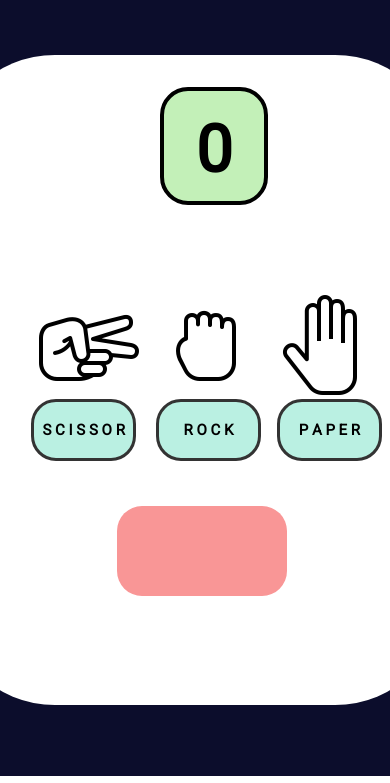
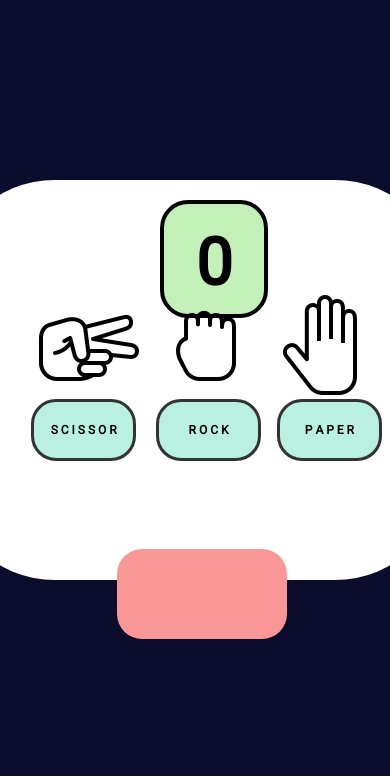
Before and after one commit to AdalObregon/RPS-GAME, a plain HTML site: page index.html in a window 390 px wide. Shown: the top 783 px of the page. Drawn offline with Linux system fonts and the light colour scheme.

Commit message:
Update style.css

```diff
--- a/style/style.css
+++ b/style/style.css
@@ -352,7 +352,7 @@ switch{
         /* bring your own prefixes */
         transform: translate(-50%, -50%);
         width: 500px;
-        height: 650px;
+        height: 400px;
         background: white;
         border-radius: 110px;
     }
@@ -410,7 +410,7 @@ switch{
     .scissors_button--txt{
         color: black;
         font-family: Roboto;
-        font-size: 15px;
+        font-size: 12px;
         font-style: normal;
         font-weight: 700;
         line-height: 23px;
@@ -456,7 +456,7 @@ switch{
     .rock__button--txt{
         color: black;
         font-family: Roboto;
-        font-size: 15px;
+        font-size: 12px;
         font-style: normal;
         font-weight: 700;
         line-height: 23px;
@@ -502,7 +502,7 @@ switch{
     .paper__button--txt{
         color: black;
         font-family: Roboto;
-        font-size: 15px;
+        font-size: 12px;
         font-style: normal;
         font-weight: 700;
         line-height: 23px;
@@ -540,7 +540,7 @@ switch{
         height: 90px;
         position: fixed;
         left: 30%;
-        top: 60%;
+        top: 65%;
         background: #F99696;
         border-radius: 25px;
     }
```
